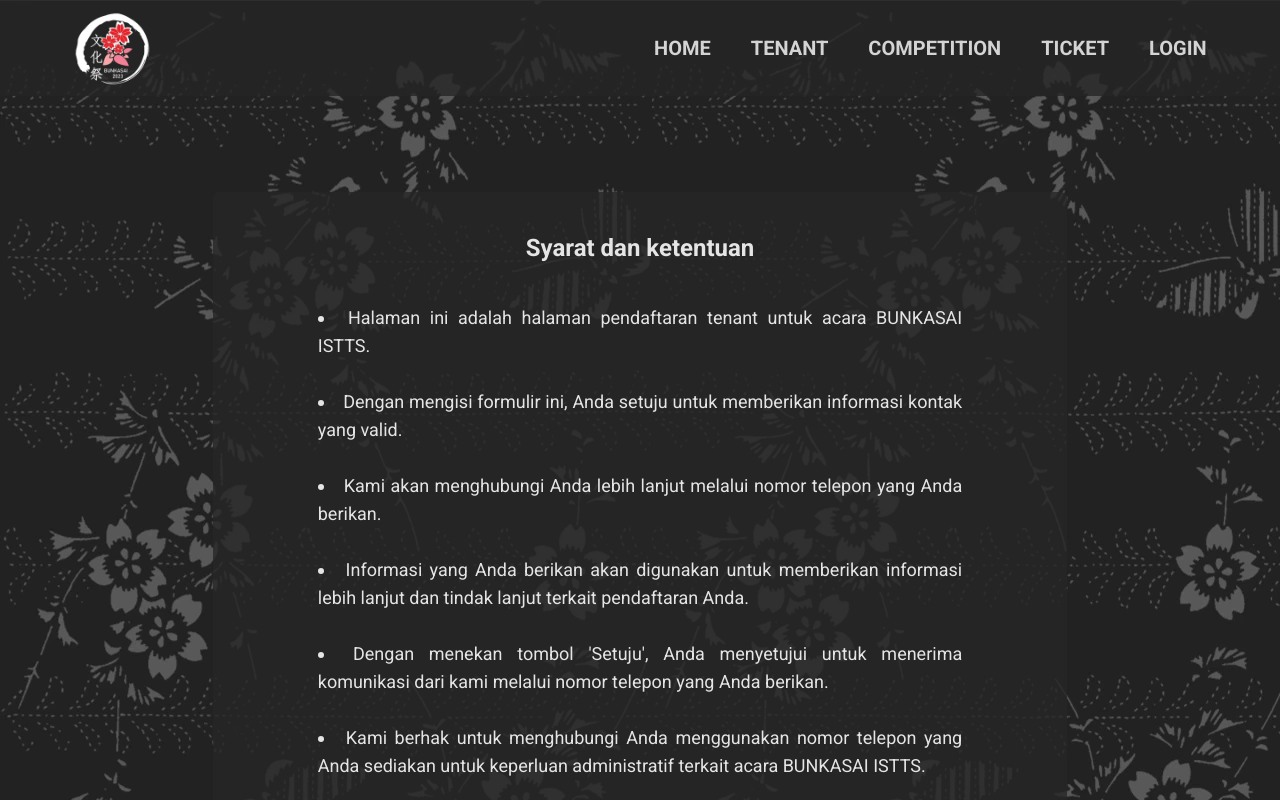
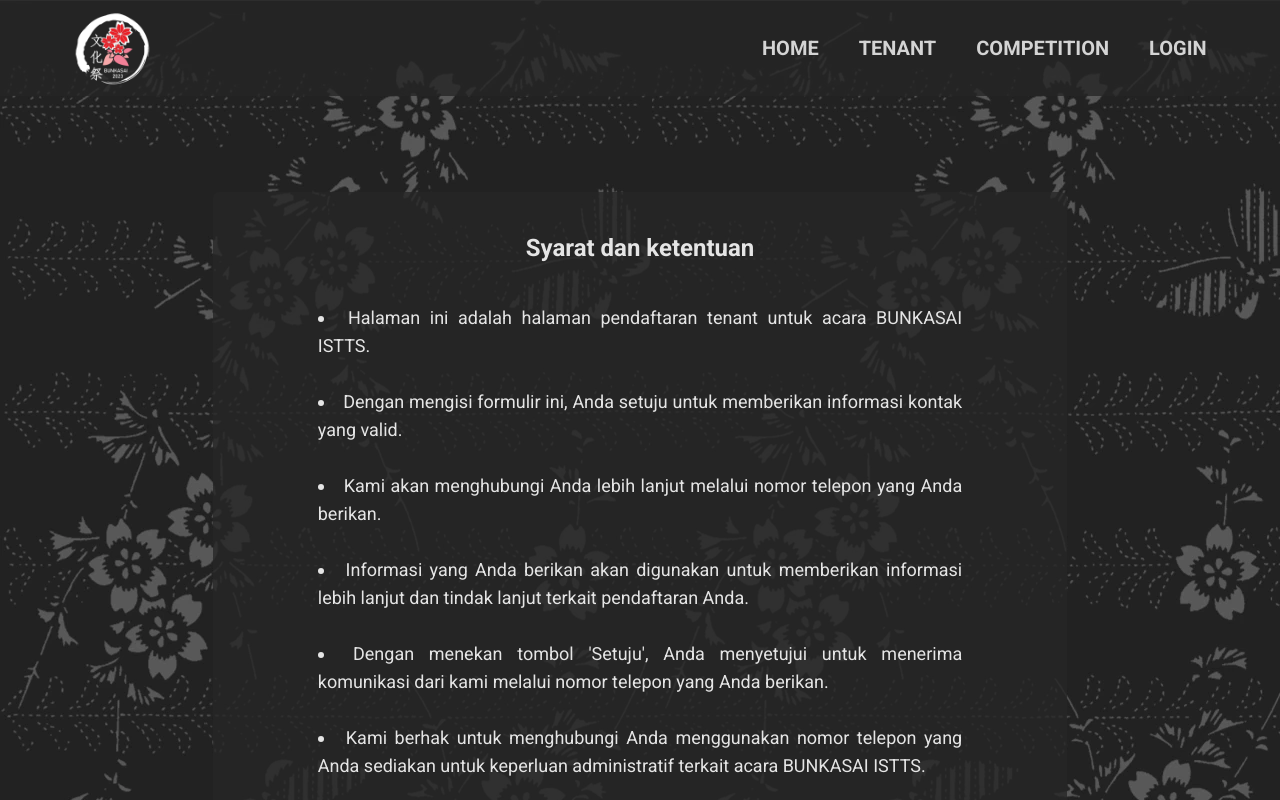
Before and after one commit to timothyjohan/bunkasai-istts-frontend, a React (Vite) app: page /tenant-conf in a window 1280 px wide. Shown: the top 800 px of the page. Built offline with nearby package versions, Linux system fonts and the light colour scheme.

Commit message:
comment ticket

```diff
--- a/src/components/Navbar.jsx
+++ b/src/components/Navbar.jsx
@@ -119,7 +119,7 @@ export default function Navbar() {
                     <NavLinkButton onClick={toHome} text="HOME" />
                     <NavLinkButton onClick={toTenant} text="TENANT" />
                     <NavLinkButton onClick={toComp} text="COMPETITION" />
-                    <NavLinkButton onClick={toTicket} text="TICKET" />
+                    {/* <NavLinkButton onClick={toTicket} text="TICKET" /> */}
                     {hasToken ? (
                         <div className="relative mx-5">
                             <div
@@ -167,10 +167,10 @@ export default function Navbar() {
                         onClick={toComp}
                         text="COMPETITION"
                     />
-                    <MobileMenuItemButton
+                    {/* <MobileMenuItemButton
                         onClick={toTicket}
                         text="TICKET"
-                    />
+                    /> */}
                     {hasToken ? (
                         <>
                             <MobileMenuItemButton
```
